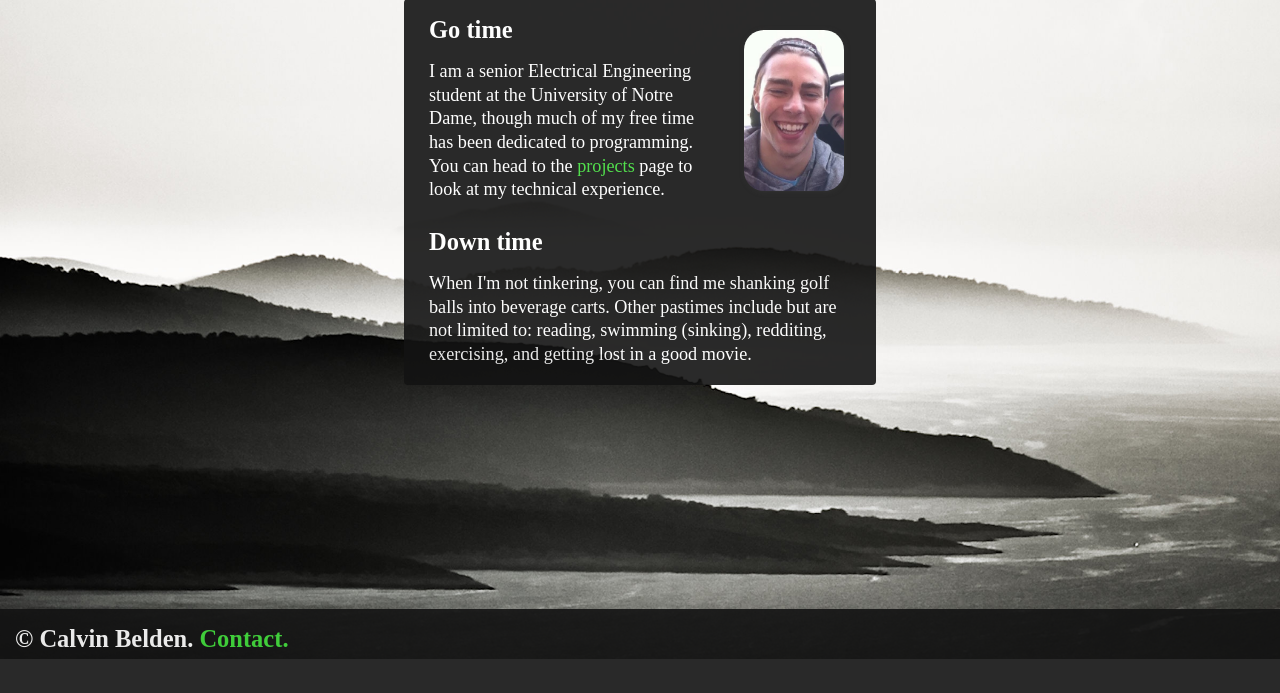
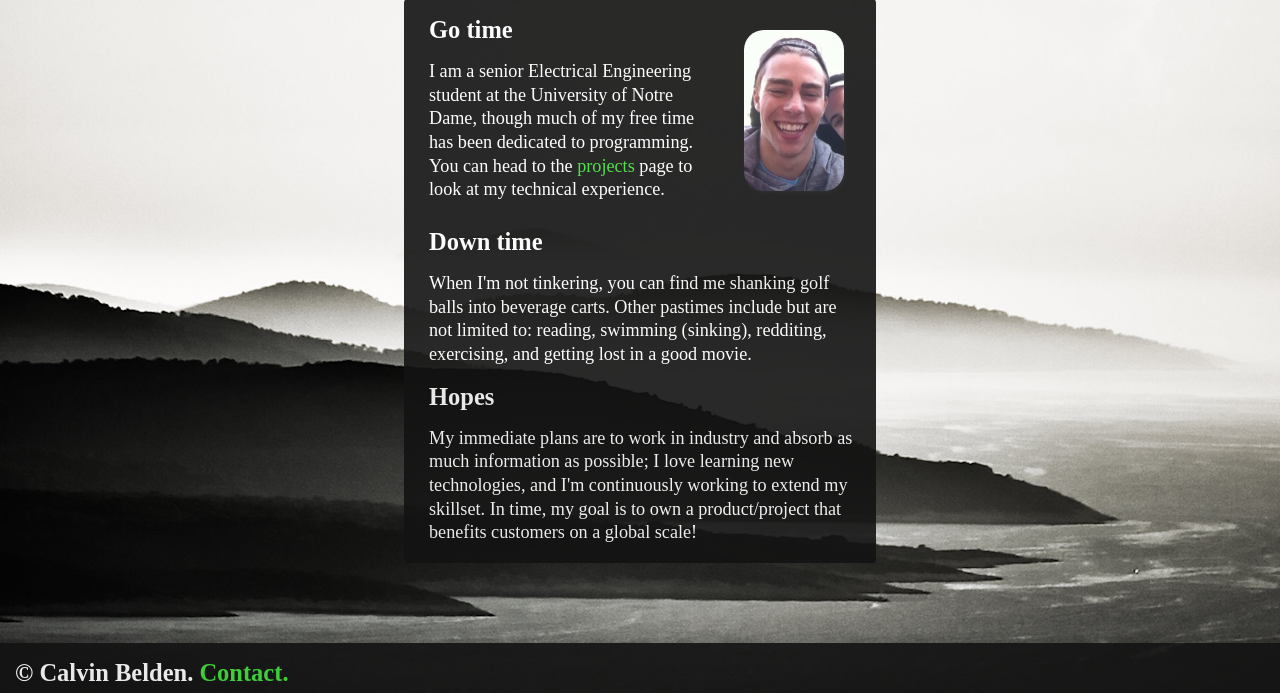
Before and after one commit to cbelden/MySite, a Flask app: page /about in a window 1280 px wide. Shown: the part 141-834 px from the top of the page. Before the commit the page ends 800 px from the top, so only its background shows below. Run offline with Flask 2, Linux system fonts and the light colour scheme; some libraries are stand-ins or nearby versions; some web fonts are replaced.

Commit message:
changed about site wording. added hope section to about. updated contact form.

```diff
--- a/mysite/templates/about.html
+++ b/mysite/templates/about.html
@@ -31,5 +31,10 @@
     <p>
         When I'm not tinkering, you can find me shanking golf balls into beverage carts.  Other pastimes include but are not limited to: reading, swimming (sinking), redditing, exercising, and getting lost in a good movie.
     </p>
+
+    <h3>Hopes</h3>
+    <p>
+        My immediate plans are to work in industry and absorb as much information as possible; I love learning new technologies, and I'm continuously working to extend my skillset.  In time, my goal is to own a product/project that benefits customers on a global scale!
+    </p>
 </div> <!-- .main-container -->
 {% endblock %}
--- a/mysite/templates/about_site.html
+++ b/mysite/templates/about_site.html
@@ -16,7 +16,7 @@
   <div class="main-container" id="main-container">
     <h3>The Tools</h3>
     <p>
-        This site was built using <a href="http://flask.pocoo.org" target="_blank">Flask</a>.  Flask is a lightweight framework built to get Python web apps up and running quickly.
+        This site was built using <a href="http://flask.pocoo.org" target="_blank">Flask</a>.  Flask is a lightweight framework designed to get Python web apps up and running quickly.
     </p>
     <p>
         All of the pages on this site are rendered using <a href="http://jinja.pocoo.org/docs/" target="_blank">Jinja2</a> templates and the <a href="http://twitter.github.io/bootstrap/" target="_blank">Twitter Boostrap</a> toolkit, which have both been really easy to use.  This site is hosted on <a href="http://heroku.com" target="_blank">Heroku</a> using their free tier (which has been great!).
--- a/mysite/templates/contact.html
+++ b/mysite/templates/contact.html
@@ -15,6 +15,8 @@
 {% block content %}
   <div class="main-container" id="main-container">
     <h3>Send me a message!</h3>
+    <p>Or send me an email: calbelden[at]outlook.com</p>
+    <hr>
     <div class="form-wrap">
         <form action="/contact" method="post">
             <label for="name">Your Name:</label>
```
